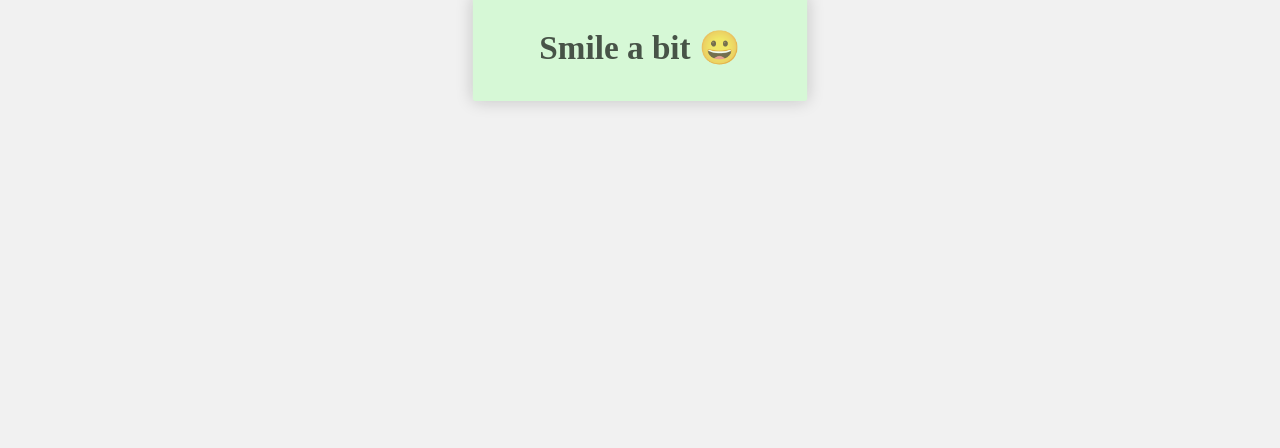
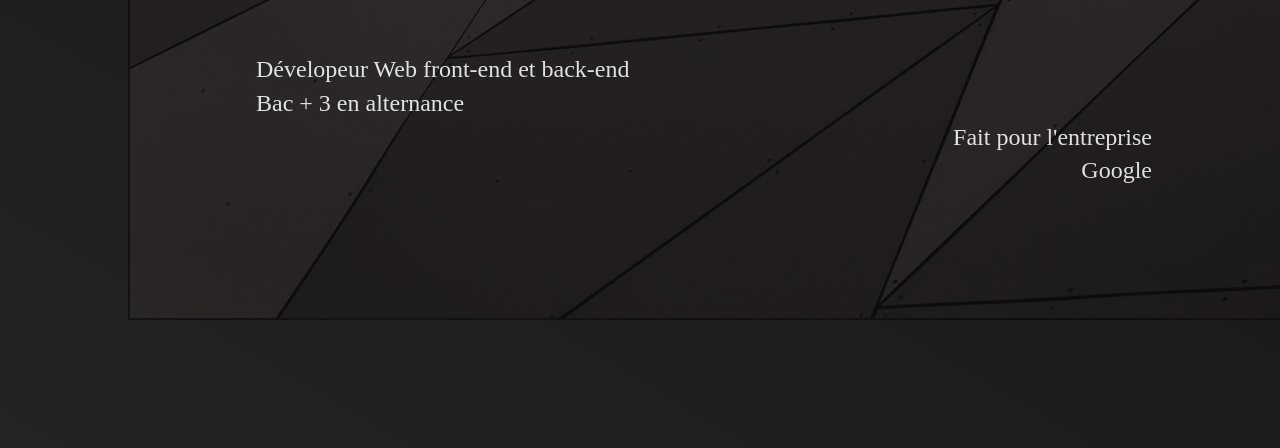
Before and after one commit to emerone/Portfolio, a plain HTML site: page index.html in a window 1280 px wide. Shown: the part 352-800 px from the top of the page. Drawn offline with Linux system fonts and the light colour scheme.

Commit message:
FIrst page of the Portfolio

```diff
--- a/assets/css/Style.css
+++ b/assets/css/Style.css
@@ -5,99 +5,70 @@
 }
 
 html{
+  color-scheme: dark;
+  color: #fffd;
+  box-shadow: #000c 0 0 0.5rem;
+  text-align: center;
 }
 
 body{
-  background: #f1f1f1;
+  display: flex;
+  flex-direction: column;
+}
+
+h1 {
+  font-size: 100px;
+}
+
+p {
+  font-size: 1.5rem;
+  line-height: 140%;
+}
+
+.full-screen {
+  height: 100vh;
+  width: 100vw;
+  background: linear-gradient(30deg ,#252525 -10%, #151515 );
+  display: flex;
+  flex-direction: column;
+  align-items: center;
+  justify-content: center;
+  padding: 8rem 8rem 16rem 16rem;
+  position: relative;
 }
 
           /* Body */
 
-body > :nth-child(1) {
-  display: flex;
-  align-items: center;
-  justify-content: center;
-  height: 100vh;
+h1 {
+  margin-top: auto;
+  z-index: 1;
 }
 
-body > :nth-child(1) > * {
-  font-size: 2rem;
-  font-weight: 600;
-  border: 0;
-  background: #D6F8D6;
-  color: #000a;
-  padding: 1em 2em;
-  box-shadow: #1113 0 0 1rem;
-  border-radius: .125rem;
-  animation: name 3s ease-in-out infinite both;
-  cursor: pointer;
+.container > p:nth-of-type(1) {
+  align-self: flex-start;
+  text-align: left;
+  margin: 0%;
+  z-index: 1;
 }
-
-          /* Animation */
-
-@keyframes name {
-  0%{
-    scale: 1;
-  }
-  50% {
-    scale: 1.05;
-  }
-  100%{
-    scale: 1;
-  }
+.container > p:nth-of-type(2) {
+  align-self: flex-end;
+  margin-top: auto;
+  text-align: right;
+  z-index: 1;
 }
-
-          /* Responsive */
-
-
-@media screen and (min-width:calc(1920px * calc(1 + 1/2) - 100px)) {
-  html{
-    font-size: calc(16px * calc(1 + 1/2));
-  }
-}
-
-@media screen and (min-width:calc(1920px * calc(1 + 1/3) - 200px)) {
-  html{
-    font-size: calc(16px * calc(1 + 1/3));
-  }
-}
-
-@media screen and (min-width:calc(1920px * calc(1 + 1/1) - 300px)) {
-  html{
-    font-size: calc(16px * calc(1 + 1/1));
-  }
-}
-
-@media screen and (min-width:calc(1920px * calc(1 + 2/1) - 400px)) {
-  html{
-    font-size: calc(16px * calc(1 + 2/1));
-  }
-}
-
-@media screen and (min-width:calc(1920px * calc(1 + 3/1) - 500px)) {
-  html{
-    font-size: calc(16px * calc(1 + 3/1));
-  }
+.container img {
+  position: absolute;
+  z-index: 0;
+  width: calc(100vw - 8rem);
+  height: calc(100vh - 8rem);
+  top: 0%;
+  right: 0%;
+  left: 8rem;
+  bottom: 8rem;
+  opacity: 0.8;
+  border: 2px solid #0008;
+  border-top: 0;
+  border-right: 0;
 }
 
           /* Custom-Scrollbar */
-
-/* width */
-::-webkit-scrollbar {
-  width: .625rem;
-}
-
-/* Track */
-::-webkit-scrollbar-track {
-  background: #f1f1f1;
-}
-
-/* Handle */
-::-webkit-scrollbar-thumb {
-  background: #888;
-}
-
-/* Handle on hover */
-::-webkit-scrollbar-thumb:hover {
-  background: #555;
-}
--- a/index.html
+++ b/index.html
@@ -13,10 +13,16 @@
 </head>
 
 <body>
-    <div>
-        <button>Smile a bit 😀</button>
+    <div class="full-screen container">
+        <img src="./assets/image/background.jpg" alt="">
+        <h1>Portfolio <br> d'Emmanuel</h1>
+        <p>
+            Dévelopeur Web front-end et back-end
+            <br>
+            Bac + 3 en alternance
+        </p>
+        <p>Fait pour l'entreprise <br> Google</p>
     </div>
-
 </body>
 
 </html>
```
Also changed, not shown: assets/image/background.jpg (added).
